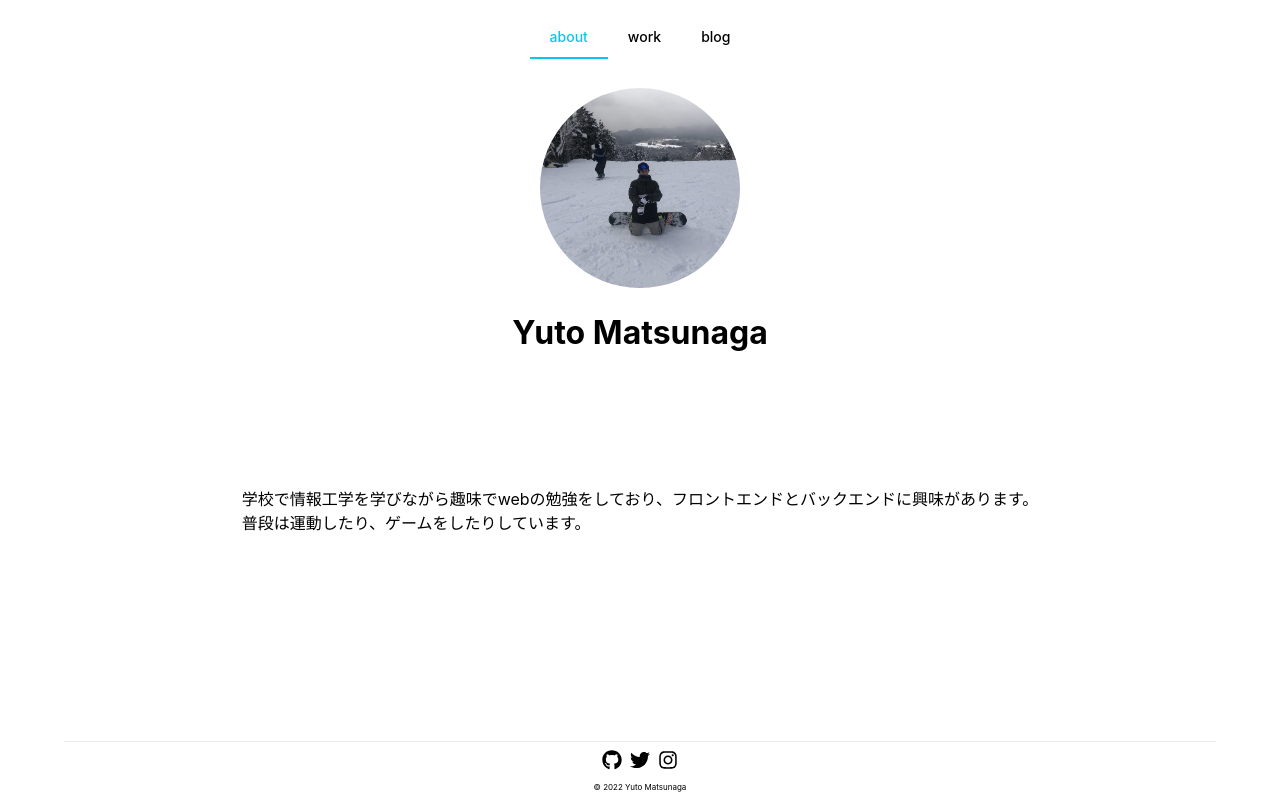
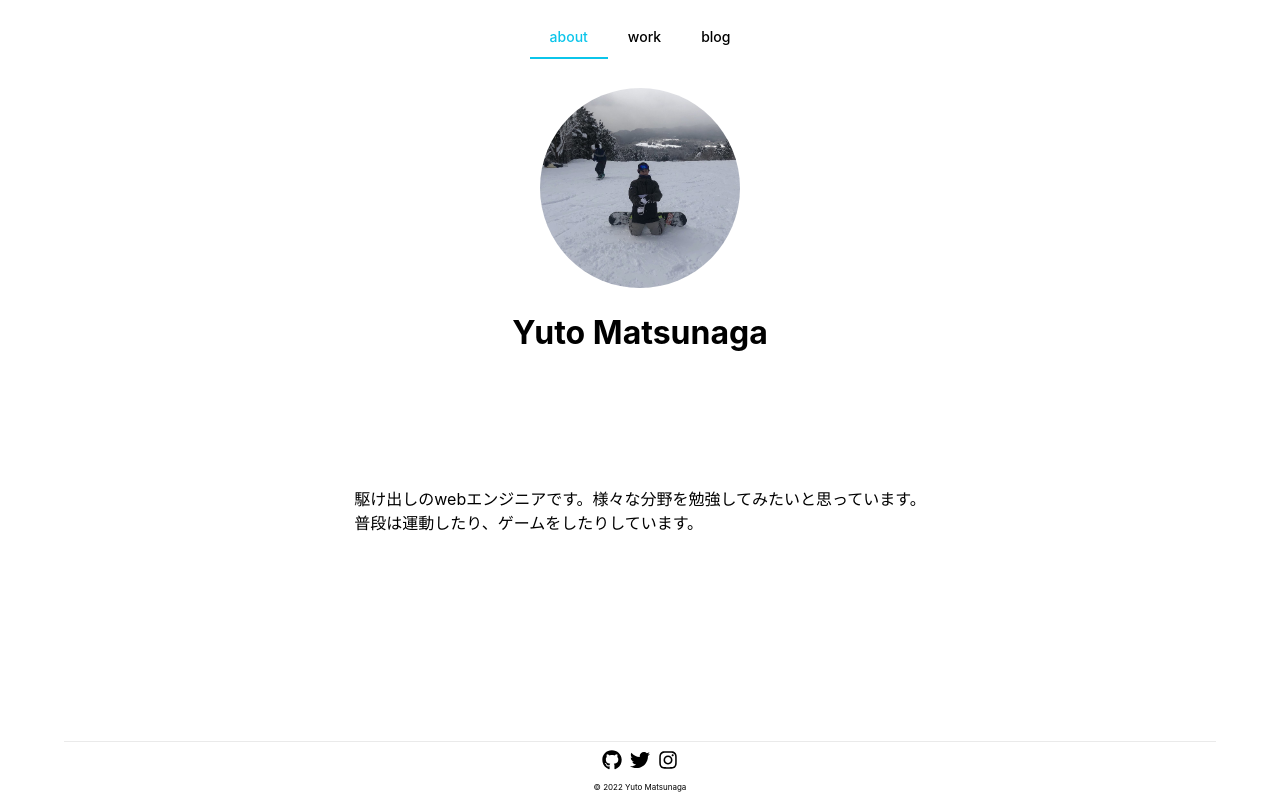
Before and after one commit to myuto7/portfolio, a Next.js app: page / in a window 1280 px wide. Built offline with nearby package versions, Linux system fonts and the light colour scheme.

Commit message:
Fix: self introduction

```diff
--- a/components/About.tsx
+++ b/components/About.tsx
@@ -3,8 +3,14 @@ import Image from "next/image";
 import styles from "../styles/Home.module.css";
 import profile from "../public/profileImage.jpg";
 import Link from "next/link";
+import React from "react";
+import parse from "html-react-parser";
 
-const About: NextPage = () => {
+type Props = {
+    introduction: string
+}
+
+const About: React.FC<Props> = (props) => {
     return (
         <>
             <nav className={styles.tabNav}>
@@ -31,9 +37,7 @@ const About: NextPage = () => {
                 <h1>Yuto Matsunaga</h1>
             </div>
             <div className={styles.profileStatement}>
-                <p>
-                    学校で情報工学を学びながら趣味でwebの勉強をしており、フロントエンドとバックエンドに興味があります。<br />普段は運動したり、ゲームをしたりしています。
-                </p>
+                <p>{parse(props.introduction)}</p>
             </div>
         </>
     )
--- a/components/dataset.ts
+++ b/components/dataset.ts
@@ -1,4 +1,5 @@
 export type Data = {
+    introduction: string;
     works: WorkData[];
     blogs: BlogData[];
 };
@@ -17,6 +18,7 @@ export type BlogData = {
 };
 
 const dataset: Data = {
+    introduction: "駆け出しのwebエンジニアです。様々な分野を勉強してみたいと思っています。<br />普段は運動したり、ゲームをしたりしています。",
     works: [
         {
             title: "画像レイアウト",
--- a/package.json
+++ b/package.json
@@ -14,6 +14,7 @@
     "@emotion/react": "^11",
     "@emotion/styled": "^11",
     "framer-motion": "^6",
+    "html-react-parser": "^4.0.0",
     "next": "12.2.5",
     "react": "^18.2.0",
     "react-dom": "^18.2.0",
--- a/pages/index.tsx
+++ b/pages/index.tsx
@@ -1,5 +1,5 @@
 import type { NextPage } from 'next'
-import { HeadData, About, Footer } from '../components'
+import { HeadData, About, Footer, dataset } from '../components'
 import styles from '../styles/Home.module.css';
 
 const Home: NextPage = () => {
@@ -7,7 +7,7 @@ const Home: NextPage = () => {
     <div className={styles.wrapper}>
       <HeadData></HeadData>
       {/* <Header></Header> */}
-      <About></About>
+      <About introduction={dataset.introduction}></About>
       <Footer />
     </div>
   )
```
Also changed, not shown: 2 other files (tests, documents, lock files or other folders).
